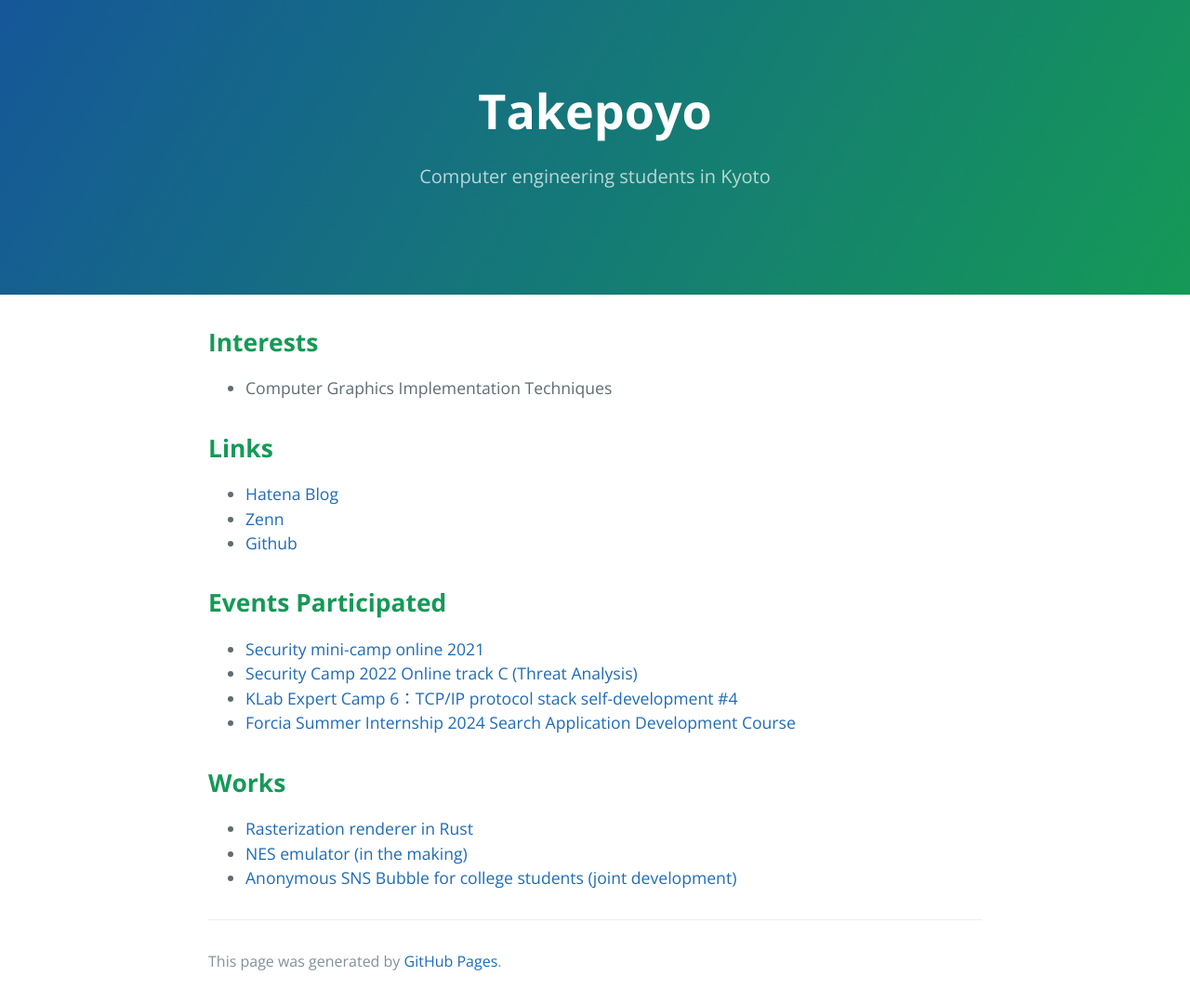
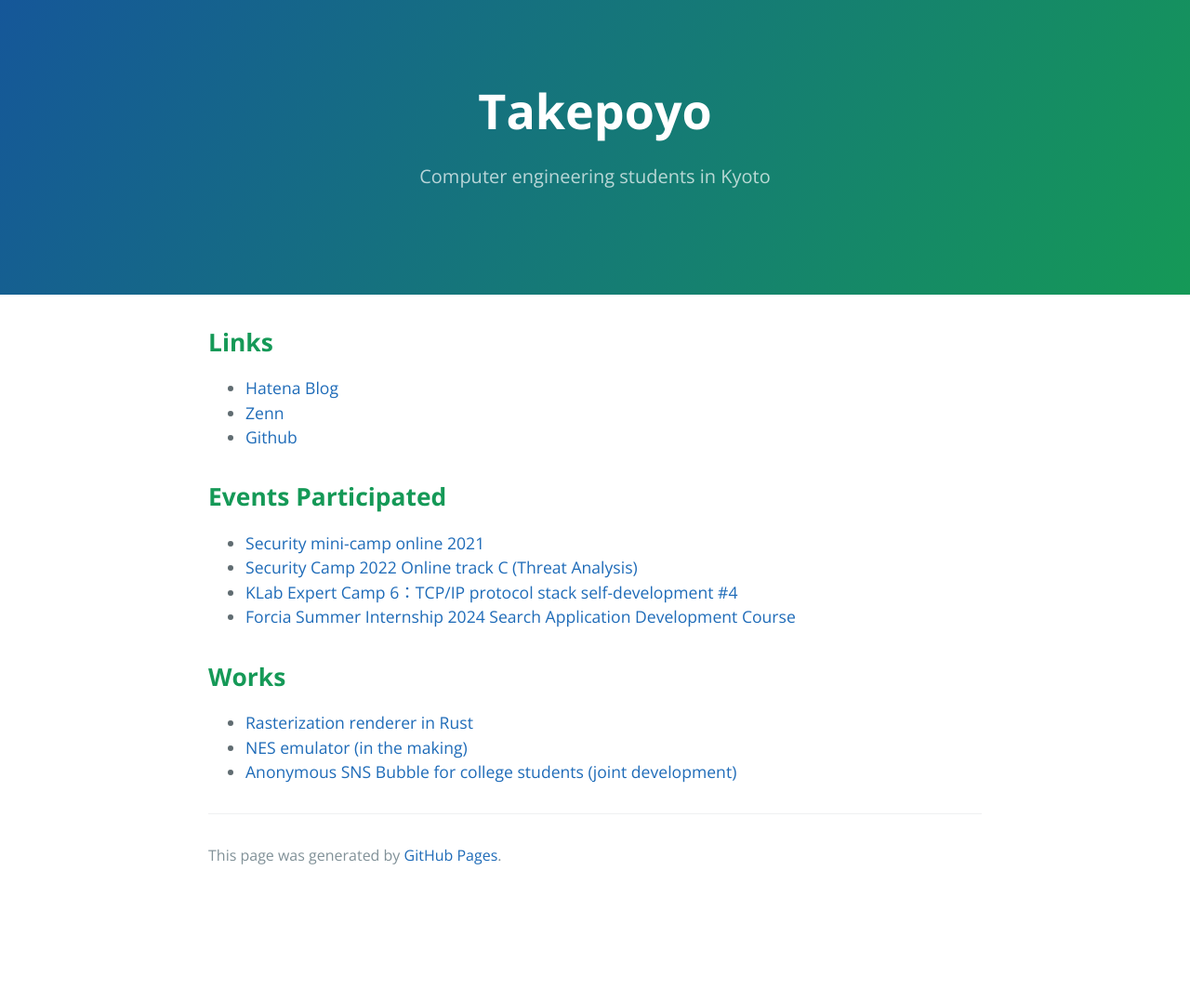
Before and after one commit to onagonanja/onagonanja.github.io, a Jekyll site: the page built from index.md, in a window 1280 px wide. Shown: the whole page at 93% size. Built offline with Jekyll 4.4.1, drawn with Linux system fonts in a browser that asks for light colours; after the commit the page ends 964 px from its top, so only the background shows below that.

Commit message:
update index.md to comment out interests section

```diff
--- a/index.md
+++ b/index.md
@@ -1,10 +1,12 @@
 ---
 layout: default
 ---
-## **Interests**
-- Computer Graphics Implementation Techniques
+
+<!-- ## **Interests**
+- Computer Graphics Implementation Techniques -->
 
 ## **Links**
+
 - [Hatena Blog](https://takepoyo2001.hatenablog.com/)
 - [Zenn](https://zenn.dev/takepoyo?tab=scraps)
 - [Github](https://github.com/onagonanja)
```
